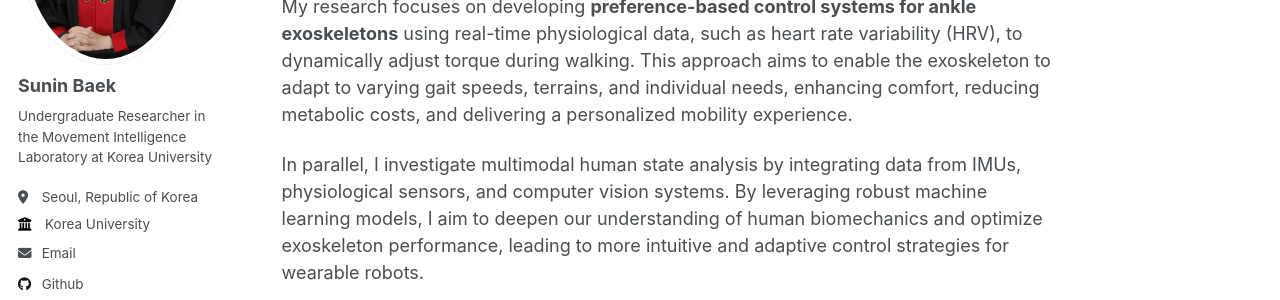
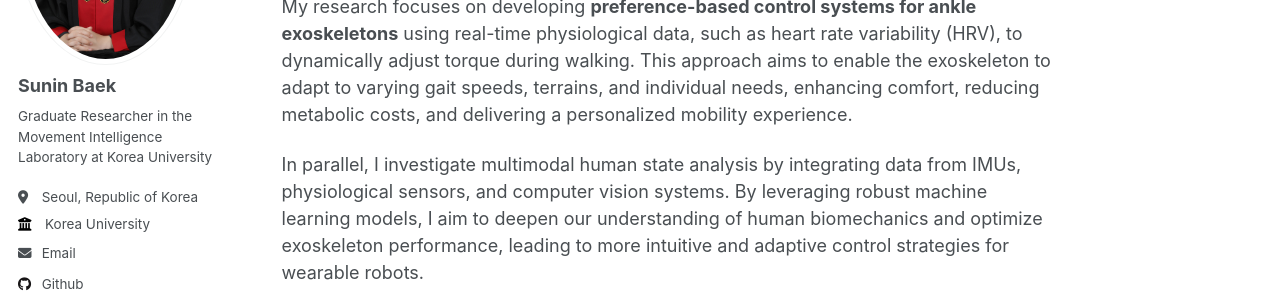
Before and after one commit to suninbaek/suninbaek.github.io, a Jekyll site: the page built from _pages/about.md, in a window 1280 px wide. Shown: the part 287-587 px from the top of the page. Built offline with Jekyll 4.4.1, drawn with Linux system fonts in a browser that asks for light colours.

Commit message:
Update _config.yml

```diff
--- a/_config.yml
+++ b/_config.yml
@@ -24,7 +24,7 @@ author:
   avatar           : "profile.jpg"
   name             : "Sunin Baek"
   pronouns         : # example: "she/her"
-  bio              : "Undergraduate Researcher in the Movement Intelligence Laboratory at Korea University"
+  bio              : "Graduate Researcher in the Movement Intelligence Laboratory at Korea University"
   location         : "Seoul, Republic of Korea"
   employer         : "Korea University"
   uri              : # URL
```
